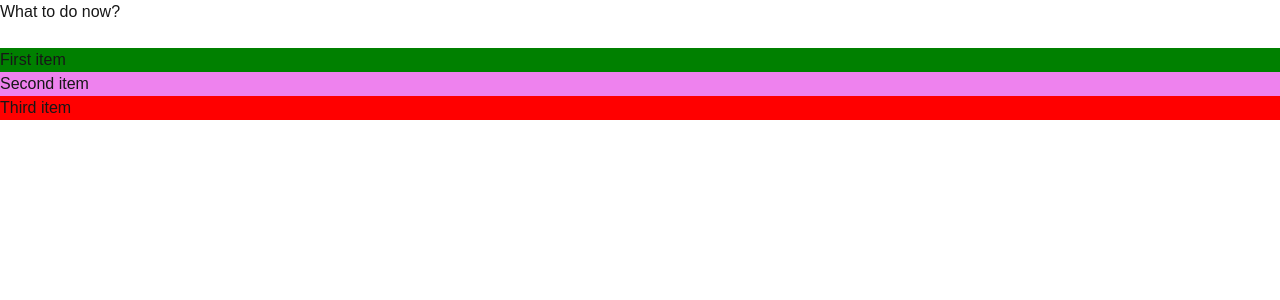
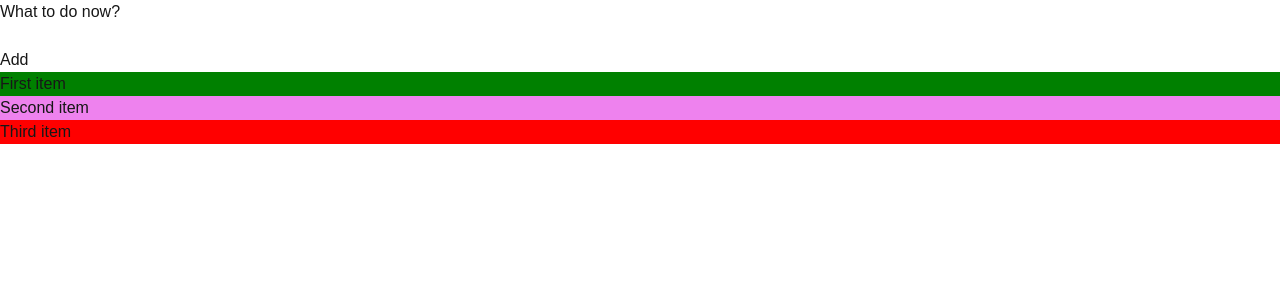
Before and after one commit to sameerehmad/to-do-list-in-react, a Next.js app: page / in a window 1280 px wide. Shown: the top 300 px of the page. Built offline with nearby package versions, Linux system fonts and the light colour scheme.

Commit message:
13 Add button (#14)
* Add button added

* Styling added

* Add button functionality added

* Modified to avoid deployment errors

---------

Co-authored-by: Muhammad Naveed Shahzad <naveedkpr+1@gmail.com>

```diff
--- a/src/app/components/InputBox/inputBox.tsx
+++ b/src/app/components/InputBox/inputBox.tsx
@@ -1,4 +1,6 @@
-export default function inputBox({type} : {type : string}) {
+import { ChangeEventHandler } from "react";
+
+export default function inputBox({type, value, onChange} : {type : string, value:string, onChange : ChangeEventHandler<HTMLInputElement>}) {
     return (
         <div className="my-2 mx-auto text-xl w-full flex justify-center">
             <input
@@ -10,6 +12,8 @@ export default function inputBox({type} : {type : string}) {
                        transform
                        focus:w-9/12"
             type={type}
+            value={value}
+            onChange={onChange}
             required
             />
         </div>
--- a/src/app/components/List/list.tsx
+++ b/src/app/components/List/list.tsx
@@ -1,5 +1,6 @@
 'use client';
 import React, {useState} from 'react'
+import InputBox from '../InputBox/inputBox'
 import ListItem from '../ListItem/listItem'
 type TodoItem = {
     id: number;
@@ -8,15 +9,45 @@ type TodoItem = {
     created_at: string;
 };
 
-// const itemColors:string[] = ["blue", "green", "yellow", "red", "violet", "pink"];
+const itemColors:string[] = ["blue", "green", "yellow", "red", "violet", "pink"];
+const getRandomInRange = (min : number, max : number) => Math.floor(Math.random() * (max - min)) + min;
 
 export default function List ({initItems} : {initItems : TodoItem[]}){
-    const [items] = useState(initItems);
+    const [items, setItems] = useState(initItems);
+    const [input, setInput] = useState("");
+
+    function addItem() {
+        if (input.trim() === "") {return alert("Please type something important");}
+
+        const item : TodoItem = {
+            id: items.length + 1,
+            todo: input,
+            color: itemColors[getRandomInRange(0,6)],
+            created_at: Date()
+        };
+
+        setItems([item ,...items]);
+        setInput("");
+    }
+
     return (
-    <ul className="relative w-full py-8 my-2 bg-gray-200 rounded-lg">
-        {items.map((item) => (
-            <ListItem key={item.id} item={item} />
-        ))}
-    </ul>
+        <div className='flex flex-col align-items-center'>
+            <InputBox
+                type="text"
+                value={input}
+                onChange={(e) => setInput(e.target.value)}
+            />
+            <button
+                className="bg-blue-500 text-white px-4 py-2 rounded-full w-1/4 mx-auto my-2"
+                onClick={addItem}
+            >
+                Add
+            </button>
+            <ul className="relative w-full py-8 my-2 bg-gray-200 rounded-lg">
+                {items.map((item) => (
+                    <ListItem key={item.id} item={item} />
+                ))}
+            </ul>
+        </div>
     );
 }
--- a/src/app/components/TodoApp/todoApp.tsx
+++ b/src/app/components/TodoApp/todoApp.tsx
@@ -1,4 +1,3 @@
-import InputBox from "../InputBox/inputBox";
 import List from "../List/list";
 
 type TodoItem = {
@@ -15,9 +14,6 @@ const items:TodoItem[] = [{id: 1, todo: "First item", color:"green", created_at:
 
 export default function TodoApp() {
     return (
-        <>
-            <InputBox type="text" />
-            <List initItems={items} />
-        </>
+        <List initItems={items} />
     );
 }
```
